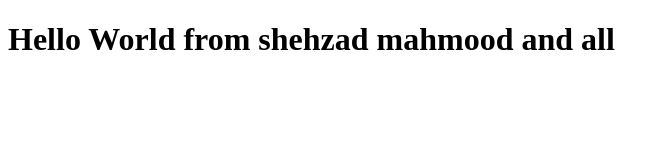
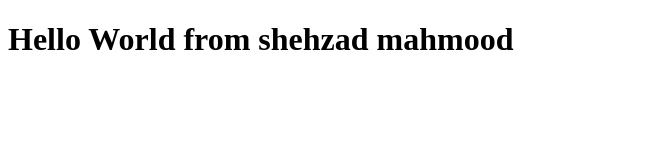
Before and after one commit to ShehzadMahmood/bootcamp2020example, a plain HTML site: page index.html in a window 1280 px wide. Shown: the whole page, without its empty margins (0-669 px from the left). Drawn offline with Linux system fonts and the light colour scheme.

Commit message:
updated auto-deploy.yaml

```diff
--- a/index.html
+++ b/index.html
@@ -6,6 +6,6 @@
     <title>Document</title>
 </head>
 <body>
-    <h1>Hello World from shehzad mahmood and all</h1>
+    <h1>Hello World from shehzad mahmood</h1>
 </body>
 </html>
```
Also changed, not shown: 1 other file.
